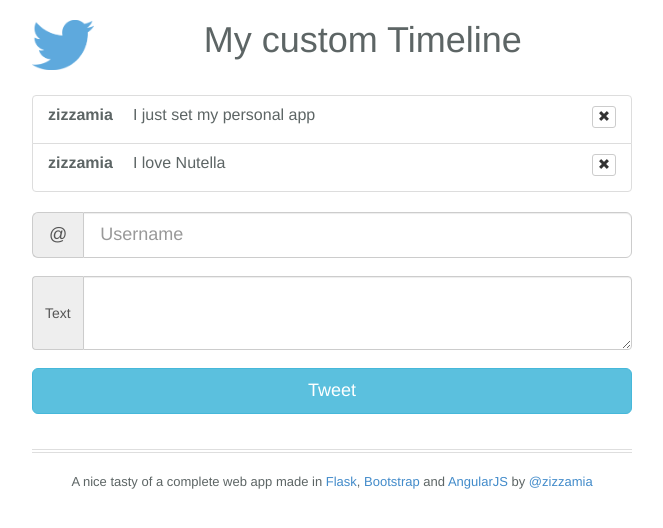
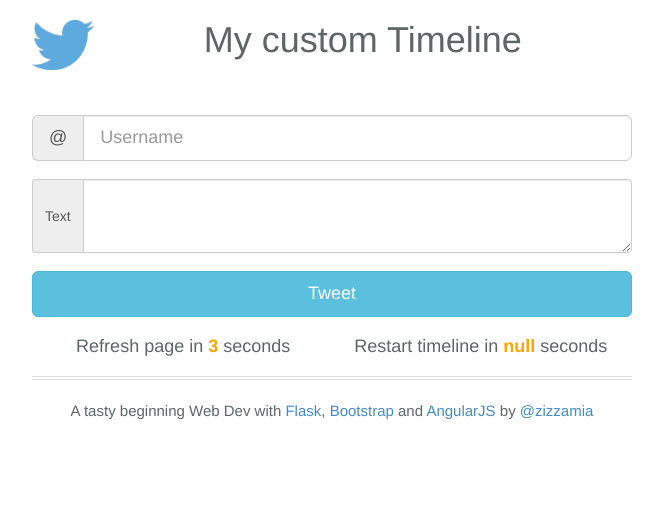
Before and after one commit to Zizzamia/tasty-flask-app, a Flask app: page / in a window 1280 px wide. Shown: the top 528 px of the page, without its empty margins (308-971 px from the left). Run offline with Flask 2, Linux system fonts and the light colour scheme.

Commit message:
Added basic model and improved timeline.

```diff
--- a/api/timeline.py
+++ b/api/timeline.py
@@ -5,16 +5,13 @@ timeline.py
 
 :copyright: (c) 2014 by @zizzamia
 """
+import time
 from flask import Blueprint, request, jsonify
+from model.timeline import TimelineStorage
+
+timeline_storage = TimelineStorage()
 
 timeline = Blueprint('timeline', __name__)
-
-timeline_list = [
-    {"username": "zizzamia",
-     "text": "I just set my personal app"},
-    {"username": "zizzamia",
-     "text": "I love Nutella"}
-]
 
 @timeline.route('/api/timeline', methods=['GET', 'POST', 'DELETE'])
 @timeline.route('/api/timeline/<int:index>/', methods=['GET', 'POST', 'DELETE'])
@@ -28,11 +25,26 @@ def api(index=None):
         data = delete_timeline(index)
     return jsonify(data)
 
+@timeline.route('/api/timeline/restart/', methods=['GET'])
+def restart():
+    """ """
+    timeline_storage.restart()
+    data = {
+        "success": True,
+        "list_tweet": timeline_storage.get(),
+        "seconds_to_restart": 30
+    }
+    return jsonify(data)
+
 def get_timeline():
     """ """
+    time_now = int(time.time()) - timeline_storage.last_restart
+    seconds_to_restart = int(30 - time_now)
+    seconds_to_restart = seconds_to_restart if seconds_to_restart > 0 else 0
     data = {
         "success": True,
-        "list_tweet": timeline_list
+        "seconds_to_restart": seconds_to_restart,
+        "list_tweet": timeline_storage.get()
     }
     return data
 
@@ -41,29 +53,25 @@ def post_timeline():
     username = request.json.get("username", None)
     text = request.json.get("text", None)
     if username and text:
-        tweet = {
-            "username": username,
-            "text": text
-        }
-        timeline_list.append(tweet)
+        timeline_storage.add(username=username, text=text)
         data = {
             "success": True,
-            "list_tweet": timeline_list
+            "list_tweet": timeline_storage.get()
         }
     else:
         data = {
             "success": False,
-            "list_tweet": timeline_list
+            "list_tweet": timeline_storage.get()
         }
     return data
 
 def delete_timeline(index):
     """ """
-    if index >= 0 and index < len(timeline_list):
-        timeline_list.pop(index)
+    if index >= 0 and index < len(timeline_storage.get()):
+        timeline_storage.delete(index=index)
         data = {
             "success": True,
-            "list_tweet": timeline_list
+            "list_tweet": timeline_storage.get()
         }
     else:
         data = {
--- a/app.py
+++ b/app.py
@@ -8,7 +8,7 @@ app.py
 from flask import request, session, g, redirect, url_for, abort, render_template
 
 # Imports modules
-import config
+from config import PORT, PATH
 from shared import app
 
 # Imports routes
@@ -19,6 +19,19 @@ from api.timeline import timeline
 
 LIST_MODULES = [timeline,
                 home]
+
+@app.context_processor
+def context_processor():
+	"""
+	Context processors run before the template is rendered and have
+	the ability to inject new values into the template context.
+	A context processor is a function that returns a dictionary.
+
+	"""
+	inject_object = {
+		"path": PATH
+	}
+	return inject_object
 
 @app.errorhandler(404)
 def not_found(error):
@@ -32,4 +45,4 @@ for module in LIST_MODULES:
     app.register_blueprint(module)
 
 if __name__ == '__main__':
-    app.run(host='0.0.0.0', port=config.PORT)
+    app.run(host='0.0.0.0', port=PORT)
--- a/config.py
+++ b/config.py
@@ -1,5 +1,8 @@
 # Debug True/False
 DEBUG = True
+
+# Path
+PATH = "http://0.0.0.0:5000"
 
 # Port
 PORT = 5000
--- a/static/css/app.css
+++ b/static/css/app.css
@@ -15,7 +15,7 @@ body {
 
 .content {
   margin: 20px auto 0;
-  padding: 15px 0;
+  padding: 15px 0 0 0;
   width: 600px;
   text-align: center;
 }
@@ -46,10 +46,14 @@ Footer style
 ============================================================================= */
 footer {
   border-top: 4px double #DEDEDE;
-  margin: 20px auto 0;
+  margin: 0 auto;
   padding: 20px;
   text-align: center;
   width: 600px;
+}
+footer p {
+  font-size: 15px;
+  line-height: 22px;
 }
 
 /* =============================================================================
@@ -68,3 +72,11 @@ Home style
 .timeline button {
   float: right;
 }
+.time h4 {
+  display: inline-block;
+  width: 49%;
+  margin: 20px 0;
+}
+.blue {
+  color: orange;
+}
--- a/static/js/app.js
+++ b/static/js/app.js
@@ -11,18 +11,21 @@ app = angular.module("app", [])
 app.controller('AppCtrl', [
   "$scope",
   "$http",
-  function($scope, $http) {
+  "$timeout",
+  function($scope, $http, $timeout) {
   	var playload;
 
   	$scope.tweet_username = "";
   	$scope.tweet_text = "";
   	$scope.list_tweet = [];
+    $scope.seconds_to_refresh = 5;
 
     $scope.getTimeline = function () {
-    	$http.get("/api/timeline")
+    	$http.get(path + "/api/timeline")
     	.success(function (response) {
     		if (response.success) {
     			$scope.list_tweet = response.list_tweet;
+          $scope.seconds_to_restart = response.seconds_to_restart;
     		} else {
     			$scope.alert = {};
     		}
@@ -34,7 +37,7 @@ app.controller('AppCtrl', [
     		"username": $scope.tweet_username,
     		"text": $scope.tweet_text
     	};
-    	$http.post("/api/timeline", playload)
+    	$http.post(path + "/api/timeline", playload)
     	.success(function (response) {
     		if (response.success) {
     			$scope.list_tweet = response.list_tweet;
@@ -47,7 +50,7 @@ app.controller('AppCtrl', [
     };
 
     $scope.removeTweet = function (index) {
-    	$http.delete("/api/timeline/" + index + "/")
+    	$http.delete(path + "/api/timeline/" + index + "/")
     	.success(function (response) {
     		if (response.success) {
     			$scope.list_tweet = response.list_tweet;
@@ -57,6 +60,31 @@ app.controller('AppCtrl', [
     	})
     };
 
+    $scope.restartTimeline = function () {
+      $http.get(path + "/api/timeline/restart/")
+      .success(function (response) {
+        if (response.success) {
+          $scope.list_tweet = response.list_tweet;
+          $scope.seconds_to_restart = response.seconds_to_restart;
+        } else {
+          $scope.alert = {};
+        }
+      })
+    };
+
+    (function tick() {
+        $scope.seconds_to_refresh -= 1;
+        $scope.seconds_to_restart -= 1;
+        if ($scope.seconds_to_refresh <= 0) {
+          $scope.seconds_to_refresh = 5;
+          $scope.getTimeline();
+        }
+        if ($scope.seconds_to_restart <= 0) {
+          $scope.restartTimeline();
+        }
+        $timeout(tick, 1000);
+    })();
+
     $scope.getTimeline();
   }
 ]);
--- a/templates/base.html
+++ b/templates/base.html
@@ -7,17 +7,19 @@
   <title>My app - {% block title %}{% endblock %}</title>
   <meta name="description" content="{% block description %}{% endblock %}">
 
-  <link rel="stylesheet" href="/static/css/bootstrap.css">
-  <link rel="stylesheet" href="/static/css/app.css">
+  <link rel="stylesheet" href="{{ path }}/static/css/bootstrap.css">
+  <link rel="stylesheet" href="{{ path }}/static/css/app.css?v1">
 
-  <link rel="shortcut icon" href="/static/layout/favicon-twitter.png">
+  <link rel="shortcut icon" href="{{ path }}/static/layout/favicon-twitter.png">
 </head>
 <body ng-controller="AppCtrl">
 
 
   <header>
-    <img src="/static/layout/twitter_logo_blue.png" height="50" />
-    <h1>{{ title }}</h1>
+    <a href="{{ path }}">
+      <img src="{{ path }}/static/layout/twitter_logo_blue.png" height="50" />
+    </a>
+    <h1>{% block header_title %}{{ title }}{% endblock %}</h1>
   </header>
 
   <div class="content">
@@ -25,7 +27,8 @@
   </div>
 
   <footer>
-    <p>A nice tasty of a complete web app made in
+    <p>
+      A tasty beginning Web Dev with
       <a href="http://flask.pocoo.org/" target="_blank">Flask</a>,
       <a href="http://getbootstrap.com/" target="_blank">Bootstrap</a> and
       <a href="http://angularjs.org/" target="_blank">AngularJS</a> by
@@ -33,7 +36,10 @@
     </p>
   </footer>
 
-  <script src="/static/js/angular.min.js"></script>
-  <script src="/static/js/app.js"></script>
+  <script>
+  var path = '{{ path }}';
+  </script>
+  <script src="{{ path }}/static/js/angular.min.js"></script>
+  <script src="{{ path }}/static/js/app.js?v1"></script>
 </body>
 </html>
--- a/templates/index.html
+++ b/templates/index.html
@@ -30,4 +30,8 @@
   <button type="button" class="btn btn-info btn-lg btn-block"
   ng-click="writeTweet()">Tweet</button>
 </form>
+<div class="time">
+  <h4>Refresh page in <b class="blue">[[ seconds_to_refresh ]]</b> seconds</h4>
+  <h4>Restart timeline in <b class="blue">[[ seconds_to_restart ]]</b> seconds</h4>
+</div>
 {% endblock %}
```
Also changed, not shown: model/timeline.py (added, +49 -0 lines), templates/404.html (+3 -6 lines), model/__init__.py (added), 1 other file.
